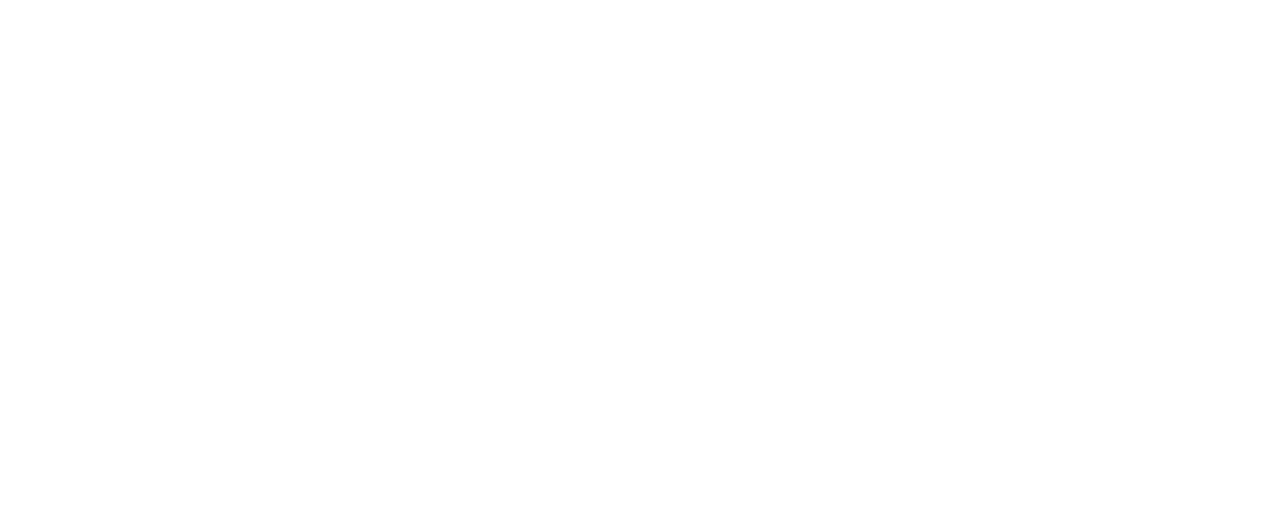
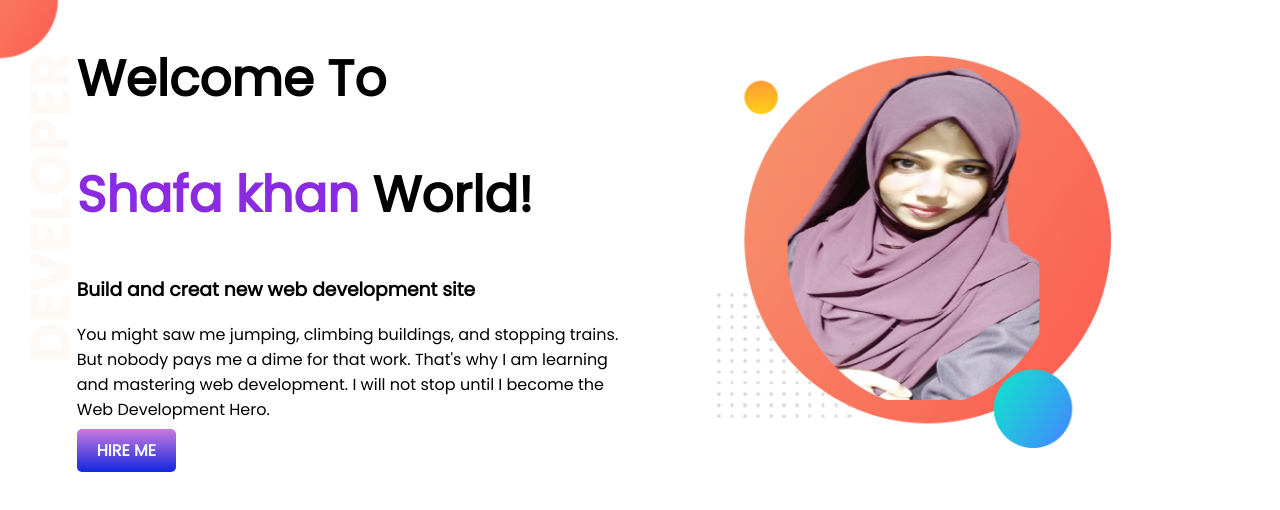
Before and after one commit to nightshafa/shafa-document, a plain HTML site: page index.html in a window 1280 px wide. Drawn offline with Linux system fonts and the light colour scheme.

Commit message:
top banner add

```diff
--- a/index.html
+++ b/index.html
@@ -1,13 +1,32 @@
 <!DOCTYPE html>
 <html lang="en">
+
 <head>
     <meta charset="UTF-8">
     <meta http-equiv="X-UA-Compatible" content="IE=edge">
     <meta name="viewport" content="width=device-width, initial-scale=1.0">
     <link rel="stylesheet" href="./style.css">
+    <link rel="preconnect" href="https://fonts.googleapis.com">
+    <link rel="preconnect" href="https://fonts.gstatic.com" crossorigin>
+    <link href="https://fonts.googleapis.com/css2?family=Poppins&display=swap" rel="stylesheet">
     <title>web development</title>
 </head>
+
 <body>
+    <section class="top-banner">
+        <div class="half-width">
+            <h1>Welcome To</h1>
+            <h1> <span class="shcolor">Shafa khan</span> World!</h1>
+            <h3>Build and creat new web development site</h3>
+            <p>You might saw me jumping, climbing buildings, and stopping trains. But nobody pays me a dime for that
+                work. That's why I am learning and mastering web development. I will not stop until I become the Web
+                Development Hero.</p>
+            <a class="hire-link" href="">HIRE ME</a>
+        </div>
+        <div class="half-width">
+            <img class="myimg" src="./images/my-bg.png" alt="">
+        </div>
+    </section>
+</body>
 
-</body>
 </html>
--- a/style.css
+++ b/style.css
@@ -0,0 +1,37 @@
+body{
+    font-family: 'Poppins', sans-serif;
+    margin: 0;
+}
+
+h1{
+    font-size: 50px;
+}
+
+h1 .shcolor{
+    color: blueviolet;
+}
+section{
+    display: flex;
+}
+.half-width{
+    width: 50%;
+    padding-left: 6%;
+}
+.half-width img{
+    width:70%;
+}
+.hire-link{
+    text-decoration: none;
+    background-image: linear-gradient(#cb7adf, #1227e0);
+    padding: 10px 20px;
+    border-radius: 5px;
+    font-weight: 700;
+    color: aliceblue;
+}
+.top-banner{
+    background-image: url(images/top-banner.png);
+    background-repeat: no-repeat;
+}
+.myimg{
+    margin-top: 10%;
+}
```
Also changed, not shown: images/dream-bg.png (added), images/exp-bg.png (added), images/jhankar.png (added), images/jhankar2.png (added), images/my-bg.png (added), images/my-bg2.png (added), images/top-banner.png (added), 7 other files.
